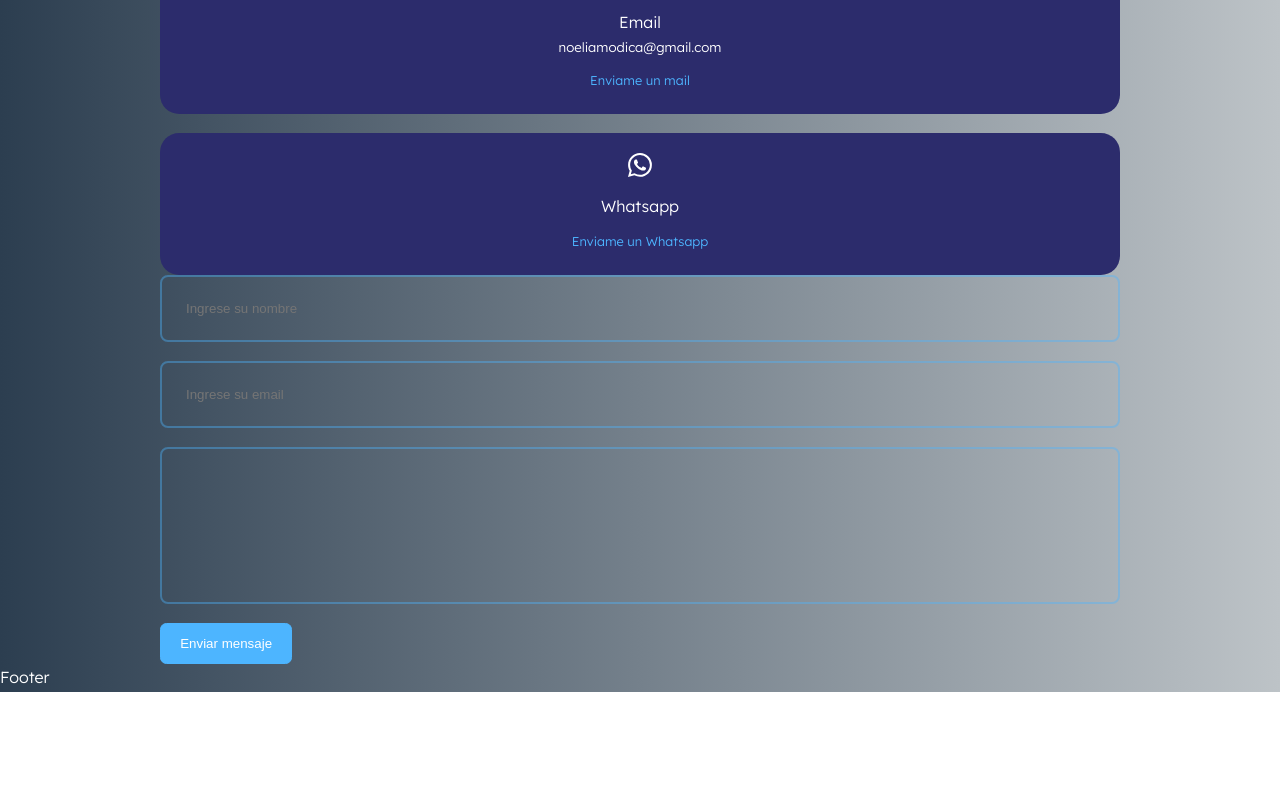
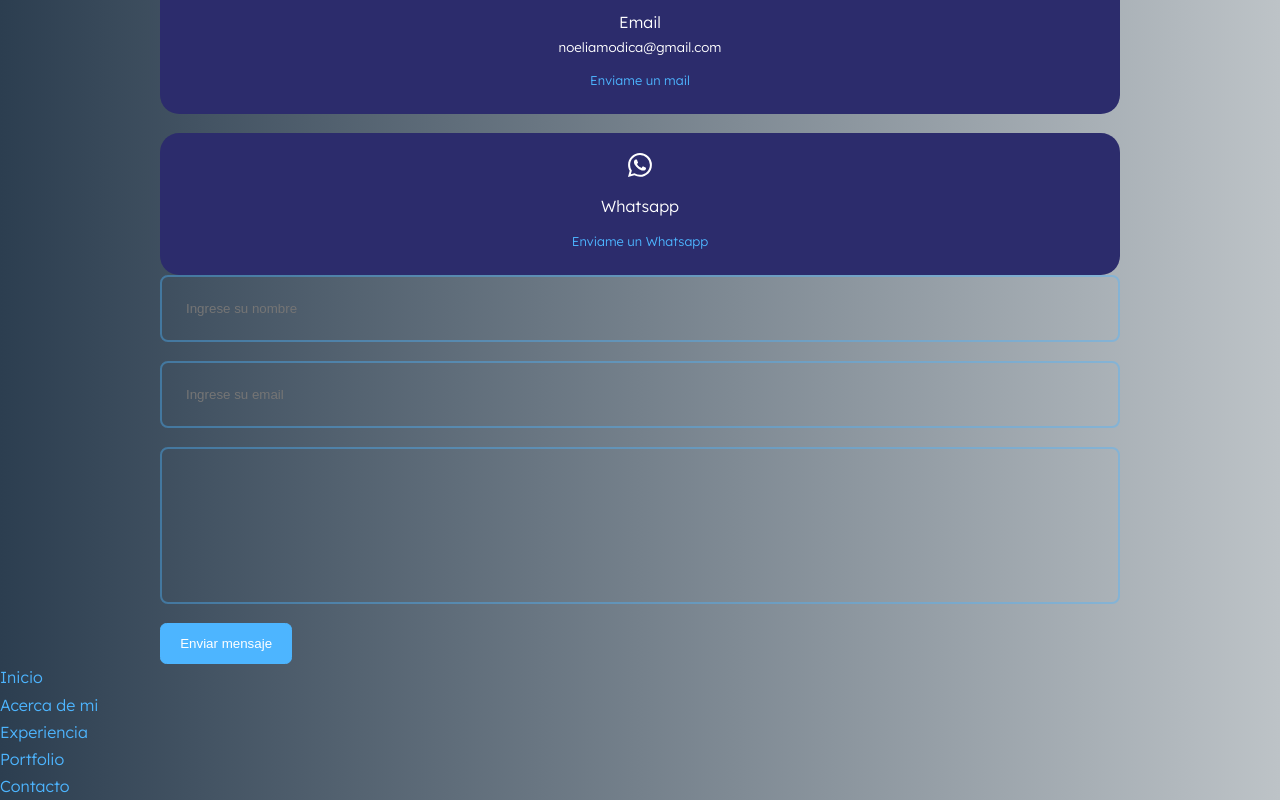
Before and after one commit to noeliamodica/React_ProyectoPortfolioPersonal-, a React (Create React App) app: page / in a window 1280 px wide. Shown: the part 2617-3417 px from the top of the page. Before the commit the page ends 3309 px from the top, so only its background shows below. Built offline with nearby package versions, Linux system fonts and the light colour scheme.

Commit message:
footer component

```diff
--- a/src/components/contact/Contact.js
+++ b/src/components/contact/Contact.js
@@ -10,12 +10,13 @@ const Contact = () => {
   const sendEmail = (e) => {
     e.preventDefault();
 
-    emailjs.sendForm('service_iaxp3oh', 'template_o1fc3et', form.current, 'k1BZ8a9tHeE3_v6pe')
+    emailjs.sendForm('service_iaxp3oh', 'template_o1fc3et', form.current, 'k1BZ8a9tHeE3_v6pegi')
       .then((result) => {
           console.log(result.text);
       }, (error) => {
           console.log(error.text);
       });
+    e.target.reset()
   };
   return (
     <section id='contact'> Contact
--- a/src/components/footer/Footer.js
+++ b/src/components/footer/Footer.js
@@ -3,7 +3,17 @@ import './Footer.css'
 
 const Footer = () => {
   return (
-    <div>Footer</div>
+    <footer>
+      <a href='#' className='footer_logo'> </a>
+      <ul className='permalinks'>
+        <li> <a href='#'> Inicio </a> </li>
+        <li> <a href='#about'> Acerca de mi </a> </li>
+        <li> <a href='#experience'> Experiencia </a> </li>
+        <li> <a href='#portfolio'> Portfolio </a> </li>
+        <li> <a href='#contact'> Contacto </a> </li>
+      </ul>
+
+    </footer>
   )
 }
 
```
